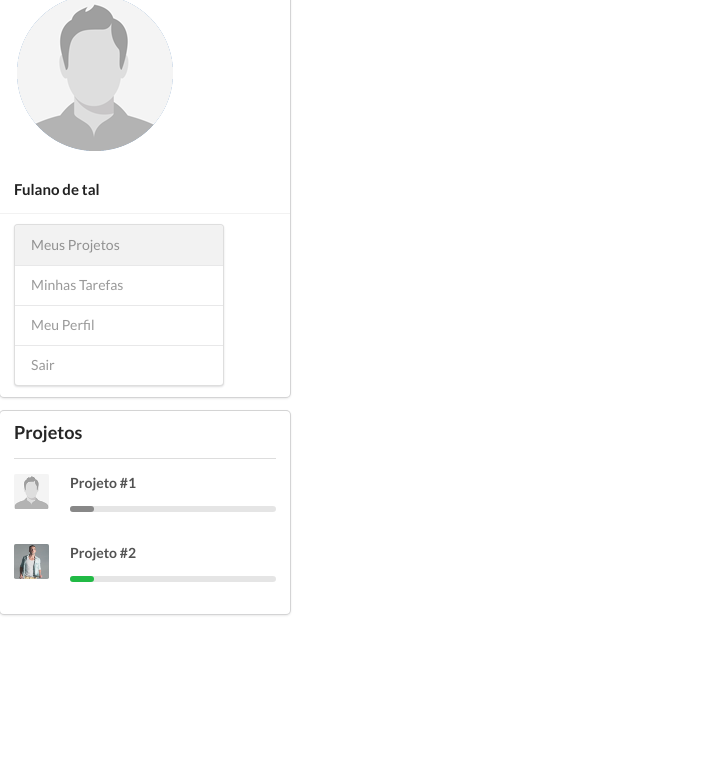
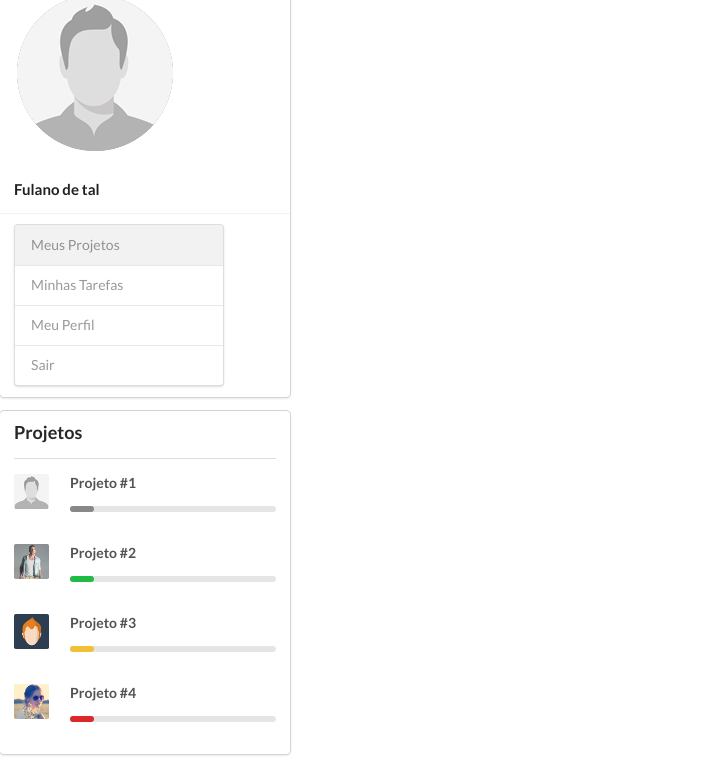
Before and after one commit to ZaelyZamodzki/Sorvil-2.0, a plain HTML site: page index.html in a window 1280 px wide. Shown: the part 64-832 px from the top of the page, without its empty margins (0-705 px from the left). Before the commit the page ends 800 px from the top, so only its background shows below. Drawn offline with Linux system fonts and the light colour scheme.

Commit message:
Projeto Front-End 2 Tec

```diff
--- a/index.html
+++ b/index.html
@@ -6,7 +6,7 @@
     <title>Projeto Rede Social 2A Tec</title>
 
     <link rel="stylesheet" type="text/css" href="vendor/semantic/semantic.min.css">
-
+    <link rel="stylesheet" type="text/css" href="assets/css/app.css">
 </head>
 <body>
 
@@ -74,6 +74,36 @@
                                     </div>
                                 </div>
                             </div>
+                            <div class="item">
+                                <div class="ui mini image">
+                                    <img src="assets/img/avatar_mini_01.png" title="Carlos da Cunha">
+                                </div>
+                                <div class="middle aligned content">
+                                    <h5>Projeto #3</h5>
+                                    <div class="meta">
+                                        <div class="ui tiny progress warning" data-value="3" data-total="100">
+                                            <div class="bar">
+                                                <div class="progress"></div>
+                                            </div>
+                                        </div>
+                                    </div>
+                                </div>
+                            </div>
+                            <div class="item">
+                                <div class="ui mini image">
+                                    <img src="assets/img/avatar_mini_04.png" title="Membro Equipe 04">
+                                </div>
+                                <div class="middle aligned content">
+                                    <h5>Projeto #4</h5>
+                                    <div class="meta">
+                                        <div class="ui tiny progress error" data-value="3" data-total="100">
+                                            <div class="bar">
+                                                <div class="progress"></div>
+                                            </div>
+                                        </div>
+                                    </div>
+                                </div>
+                            </div>
                         </div>
                     </div>
 
```
Also changed, not shown: assets/css/app.css (added).
